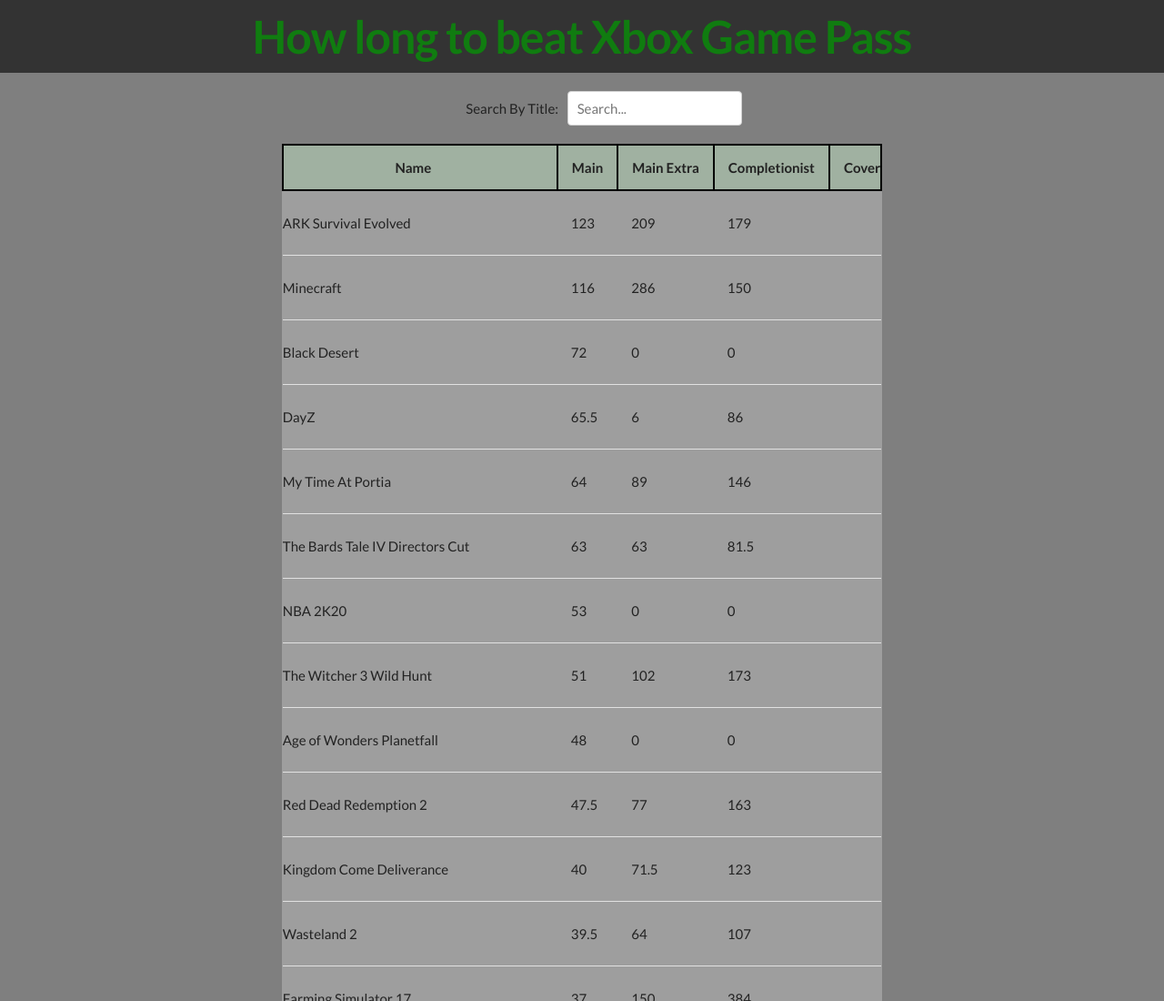
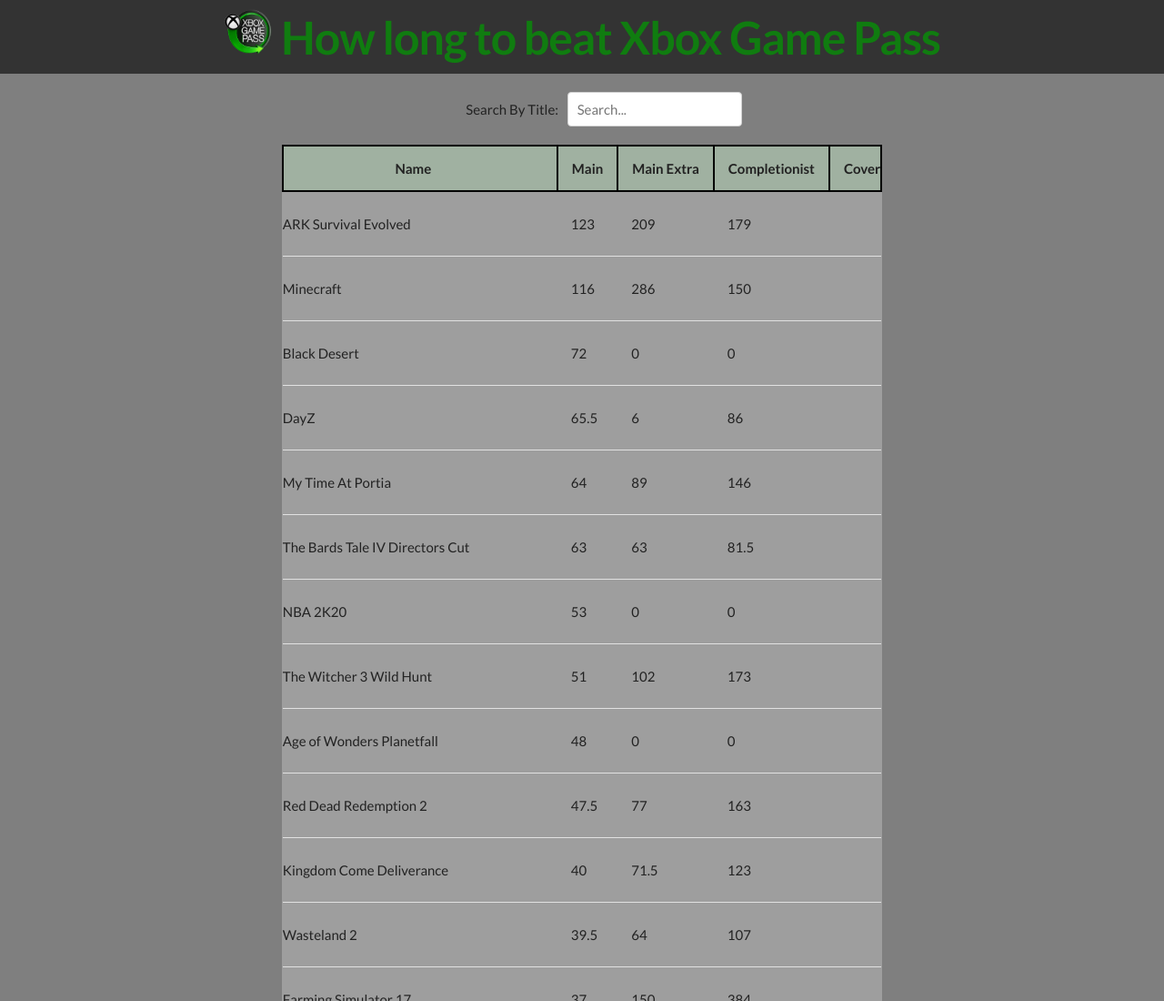
Before and after one commit to Xatpy/HowLongToBeatGamePass, a website: page index.html in a window 1280 px wide. Shown: the top 1100 px of the page at 91% size. Drawn offline with nearby package versions, Linux system fonts and the light colour scheme; grey boxes are pictures that could not be loaded.

Commit message:
Adding image in header

```diff
--- a/styles.css
+++ b/css/styles.css
@@ -6,10 +6,17 @@
 }
 
 h1 {
-    background-color:#333;
     color: #107C10;
     font-weight: bold;
     padding: 10px;
+}
+
+.header {
+    background-color:#333;
+}
+
+.headerImg {
+    height: 1em;
 }
 
 #divTableResults {
--- a/index.html
+++ b/index.html
@@ -10,7 +10,7 @@
   <link rel="stylesheet" href="css/normalize.css">
   <link rel="stylesheet" href="css/skeleton.css">
 
-  <link rel="stylesheet" href="styles.css">
+  <link rel="stylesheet" href="css/styles.css">
   <link rel="shortcut icon" href="assets/xbox.ico" />
 
   <link href='https://fonts.googleapis.com/css?family=Lato:400,700' rel='stylesheet' type='text/css'>
@@ -18,7 +18,9 @@
 </head>
 
 <body>
-    <h1>How long to beat Xbox Game Pass</h1>
+    <div class="header">
+      <h1><img src="./assets/logo.png" alt="Xbox logo" class="headerImg">   How long to beat Xbox Game Pass</h1>
+    </div>
 
     <script src="https://d3js.org/d3.v3.min.js"></script>
     <script src="./app.js"> </script>
```
Also changed, not shown: assets/logo.png (added).
